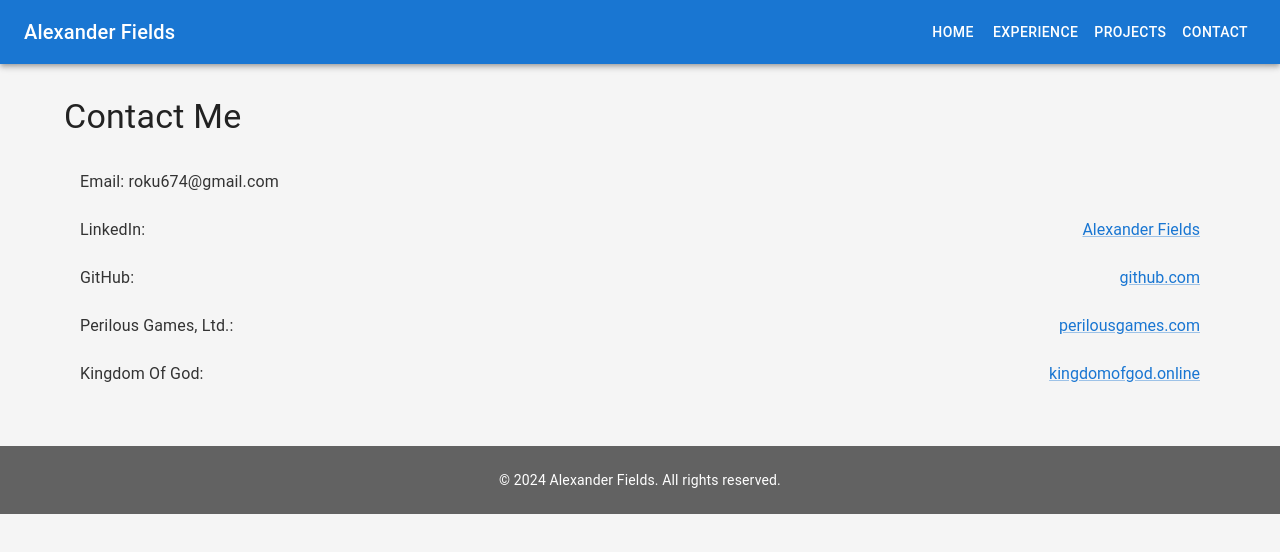
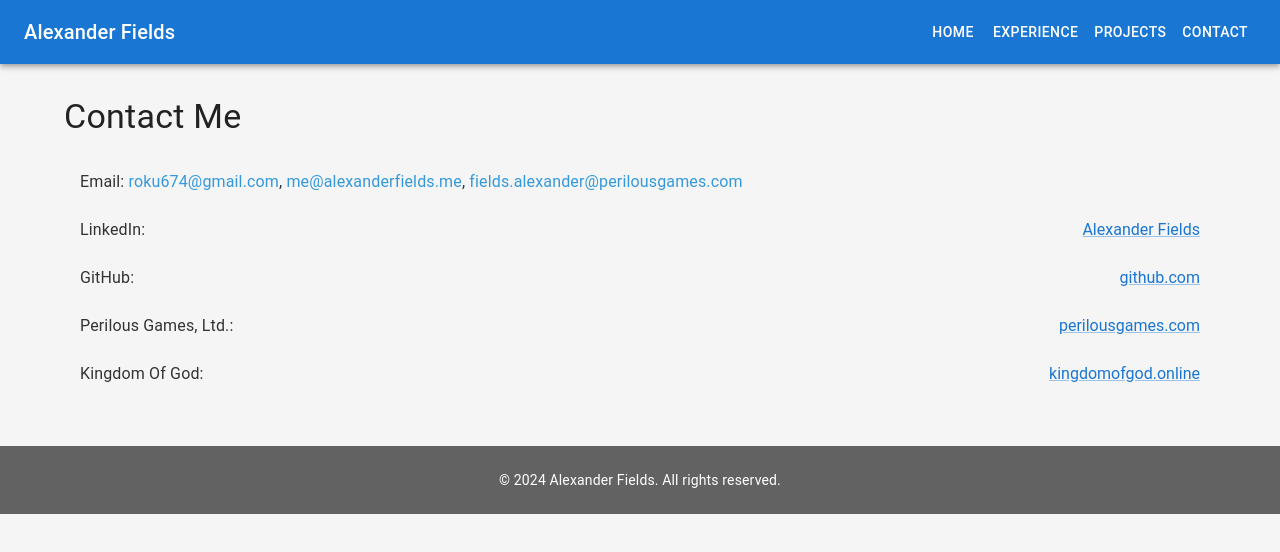
Before and after one commit to roku674/Website, a React (Create React App) app: page /contact in a window 1280 px wide. Shown: the top 552 px of the page. Built offline with nearby package versions, Linux system fonts and the light colour scheme.

Commit message:
Update Contact.js

```diff
--- a/src/pages/Contact.js
+++ b/src/pages/Contact.js
@@ -9,7 +9,15 @@ const Contact = () => {
         <Typography variant="h4" gutterBottom>Contact Me</Typography>
         <List>
           <ListItem>
-            <ListItemText primary="Email: roku674@gmail.com" />
+          <ListItemText
+            primary={
+              <>
+              Email: <a href="mailto:roku674@gmail.com">roku674@gmail.com</a>,{' '}
+              <a href="mailto:me@alexanderfields.me">me@alexanderfields.me</a>,{' '}
+              <a href="mailto:fields.alexander@perilousgames.com">fields.alexander@perilousgames.com</a>
+              </>
+            }
+          />
           </ListItem>
           <ListItem>
             <ListItemText primary="LinkedIn: " />
```
